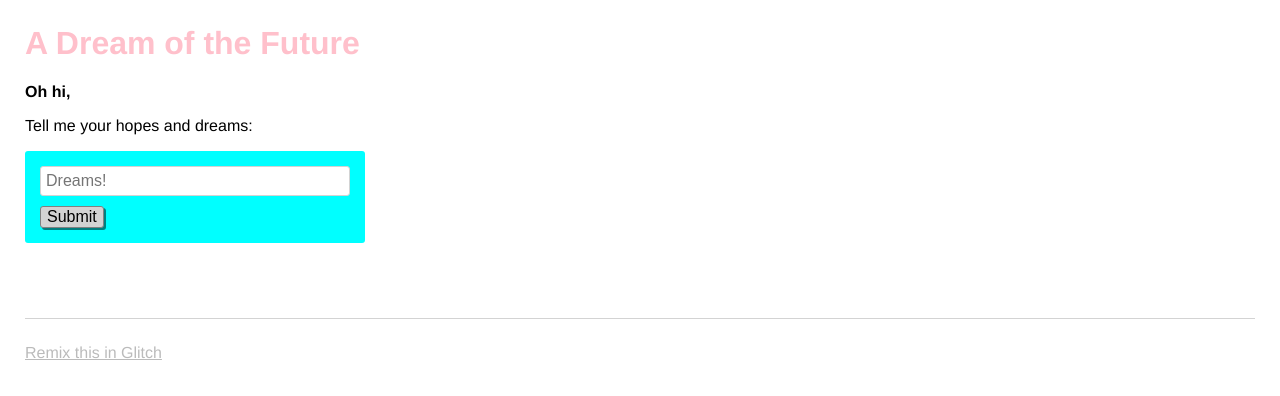
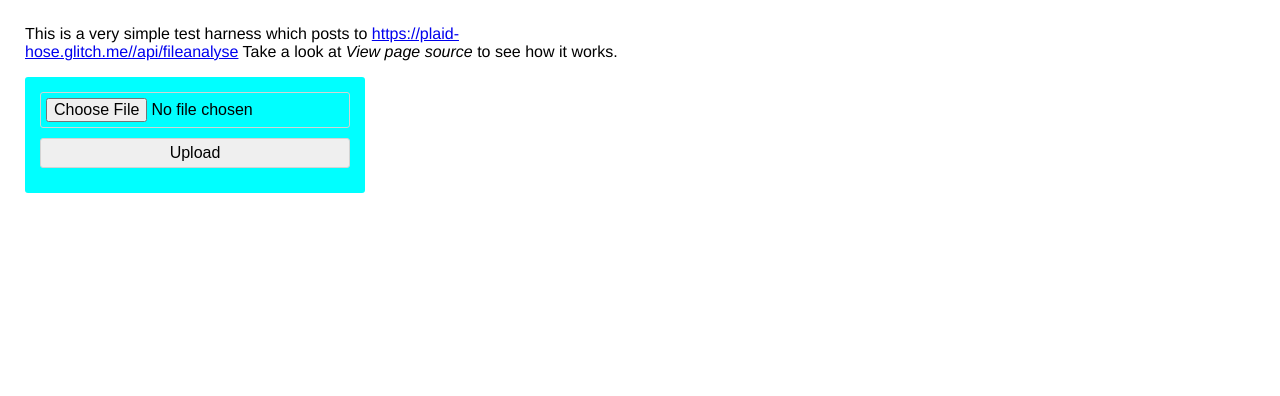
Before and after one commit to Suzanne923/FCC-Request-Header-Parser-Microservice, a website: page views/index.html in a window 1280 px wide. Drawn offline with nearby package versions, Linux system fonts and the light colour scheme; no server answers.

Commit message:
🚍🌜 Checkpoint server.js:692490/11 views/index.html:692490/202

```diff
--- a/package.json
+++ b/package.json
@@ -2,7 +2,6 @@
   "//1": "describes your app and its dependencies",
   "//2": "https://docs.npmjs.com/files/package.json",
   "//3": "updating this file will download and update your packages",
-
   "name": "my-glitch-app",
   "version": "0.0.1",
   "description": "What am I about?",
@@ -11,6 +10,8 @@
     "start": "node server.js"
   },
   "dependencies": {
+    "body-parser": "^1.18.2",
+    "cors": "^2.8.4",
     "express": "^4.16.2"
   },
   "engines": {
--- a/views/index.html
+++ b/views/index.html
@@ -19,36 +19,10 @@
     <link rel="stylesheet" href="/style.css">
   </head>
   <body>
-    <header>
-      <h1>
-        A Dream of the Future
-      </h1>
-    </header>
-
-    <main>
-      <p class="bold">Oh hi,</p>
-      <p>Tell me your hopes and dreams:</p>
-      <form>
-        <input type="text" maxlength="100" placeholder="Dreams!">
-        <button type="submit">Submit</button>
-      </form>
-      <section class="dreams">
-        <ul id="dreams">
-        </ul>
-      </section>
-    </main>
-
-    <footer>
-      <a href="https://glitch.com">
-        Remix this in Glitch
-      </a>
-    </footer>
-
-    <!-- Your web-app is https, so your scripts need to be too -->
-    <script src="https://code.jquery.com/jquery-2.2.1.min.js"
-            integrity="sha256-gvQgAFzTH6trSrAWoH1iPo9Xc96QxSZ3feW6kem+O00="
-            crossorigin="anonymous"></script>
-    <script src="/client.js"></script>
-
+    <p>This is a very simple test harness which posts to <a href="https://plaid-hose.glitch.me//api/fileanalyse">https://plaid-hose.glitch.me//api/fileanalyse</a> Take a look at <i>View page source</i> to see how it works.</p>
+    <form enctype="multipart/form-data">
+      <input type="file" />
+      <input value="Upload" type="submit" />
+    </form>
   </body>
 </html>
```
Also changed, not shown: server.js (+9 -35 lines), .config/configstore/update-notifier-npm.json.
